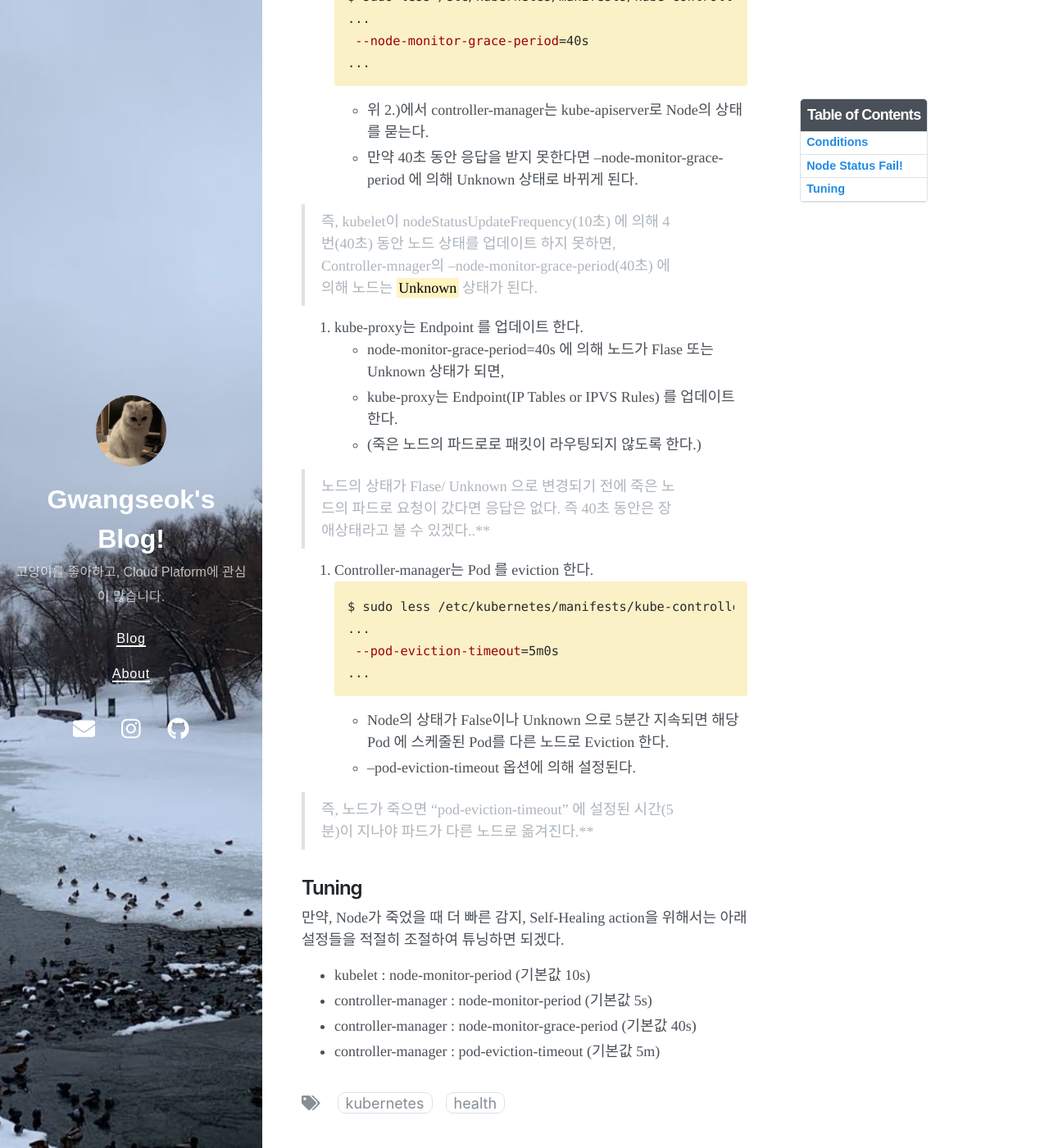
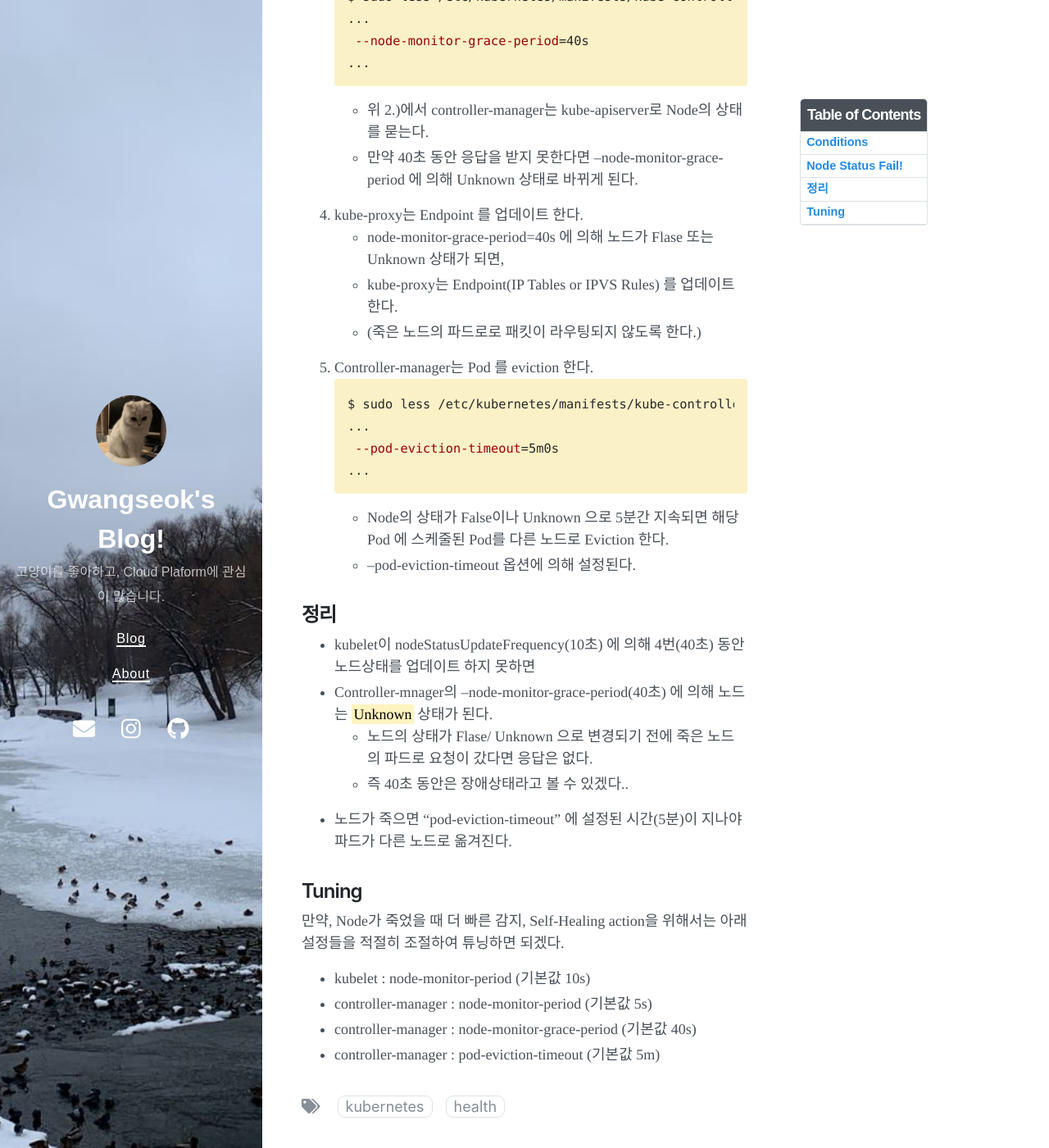
Before and after one commit to gsjeon/gsjeon.github.io, a Jekyll site: the page built from _posts/2021-02-01-k8s-health.md, in a window 1280 px wide and 1400 px high, scrolled down 2618 px. Shown: the whole window at 82% size. Built offline with Jekyll 4.4.1, drawn with Linux system fonts in a browser that asks for light colours; nearby versions of some CDN libraries; some of the changed lines change nothing that is shown.

Commit message:
Updated.

````diff
--- a/_posts/2021-02-01-k8s-health.md
+++ b/_posts/2021-02-01-k8s-health.md
@@ -105,19 +105,10 @@ $ sudo less /etc/kubernetes/manifests/kube-controller-manager.yaml
 * 위 2.)에서 controller-manager는 kube-apiserver로 Node의 상태를 묻는다.
 * 만약 40초 동안 응답을 받지 못한다면 --node-monitor-grace-period 에 의해 Unknown 상태로 바뀌게 된다.
 
-
-> 즉, kubelet이 nodeStatusUpdateFrequency(10초) 에 의해 4번(40초) 동안 노드
-상태를 업데이트 하지 못하면, Controller-mnager의
---node-monitor-grace-period(40초) 에 의해 노드는 <mark>Unknown</mark> 상태가
-된다.
-
 4. kube-proxy는 Endpoint 를 업데이트 한다.
 * node-monitor-grace-period=40s 에 의해 노드가 Flase 또는 Unknown 상태가 되면,
 * kube-proxy는 Endpoint(IP Tables or IPVS Rules) 를 업데이트한다.
 * (죽은 노드의 파드로로 패킷이 라우팅되지 않도록 한다.)
-
-> 노드의 상태가 Flase/ Unknown 으로 변경되기 전에 죽은 노드의 파드로 요청이 갔다면 응답은 없다.
-즉 40초 동안은 장애상태라고 볼 수 있겠다..**
 
 5. Controller-manager는 Pod 를 eviction 한다.
 ```bash
@@ -131,7 +122,14 @@ $ sudo less /etc/kubernetes/manifests/kube-controller-manager.yaml
 * --pod-eviction-timeout 옵션에 의해 설정된다.
 
 
-> 즉, 노드가 죽으면 "pod-eviction-timeout" 에 설정된 시간(5분)이 지나야 파드가 다른 노드로 옮겨진다.**
+## 정리
+
+* kubelet이 nodeStatusUpdateFrequency(10초) 에 의해 4번(40초) 동안 노드상태를 업데이트 하지 못하면
+* Controller-mnager의 --node-monitor-grace-period(40초) 에 의해 노드는 <mark>Unknown</mark> 상태가 된다.
+  * 노드의 상태가 Flase/ Unknown 으로 변경되기 전에 죽은 노드의 파드로 요청이 갔다면 응답은 없다.
+  * 즉 40초 동안은 장애상태라고 볼 수 있겠다..
+* 노드가 죽으면 "pod-eviction-timeout" 에 설정된 시간(5분)이 지나야 파드가 다른 노드로 옮겨진다.
+
 
 
 Tuning
````
